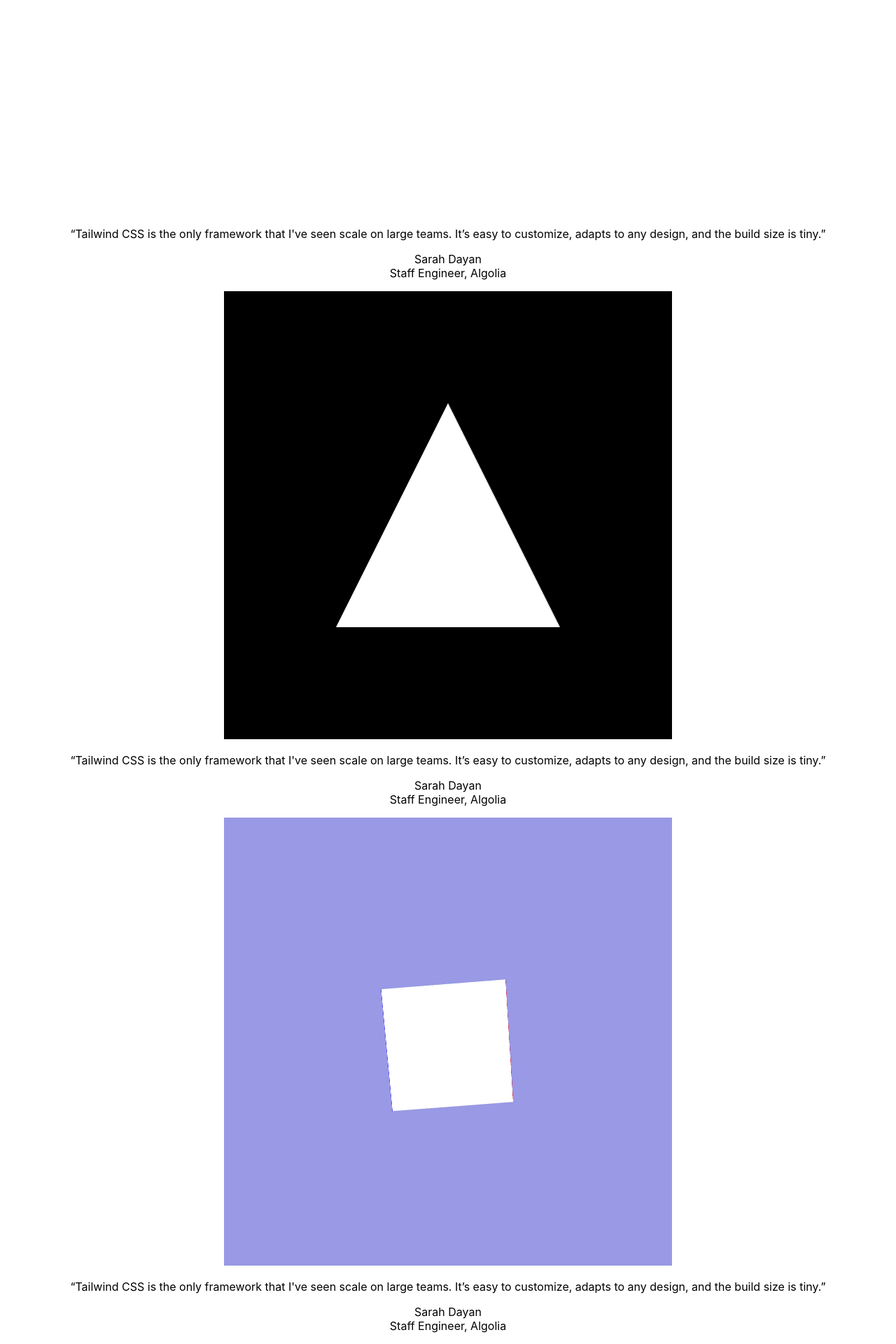
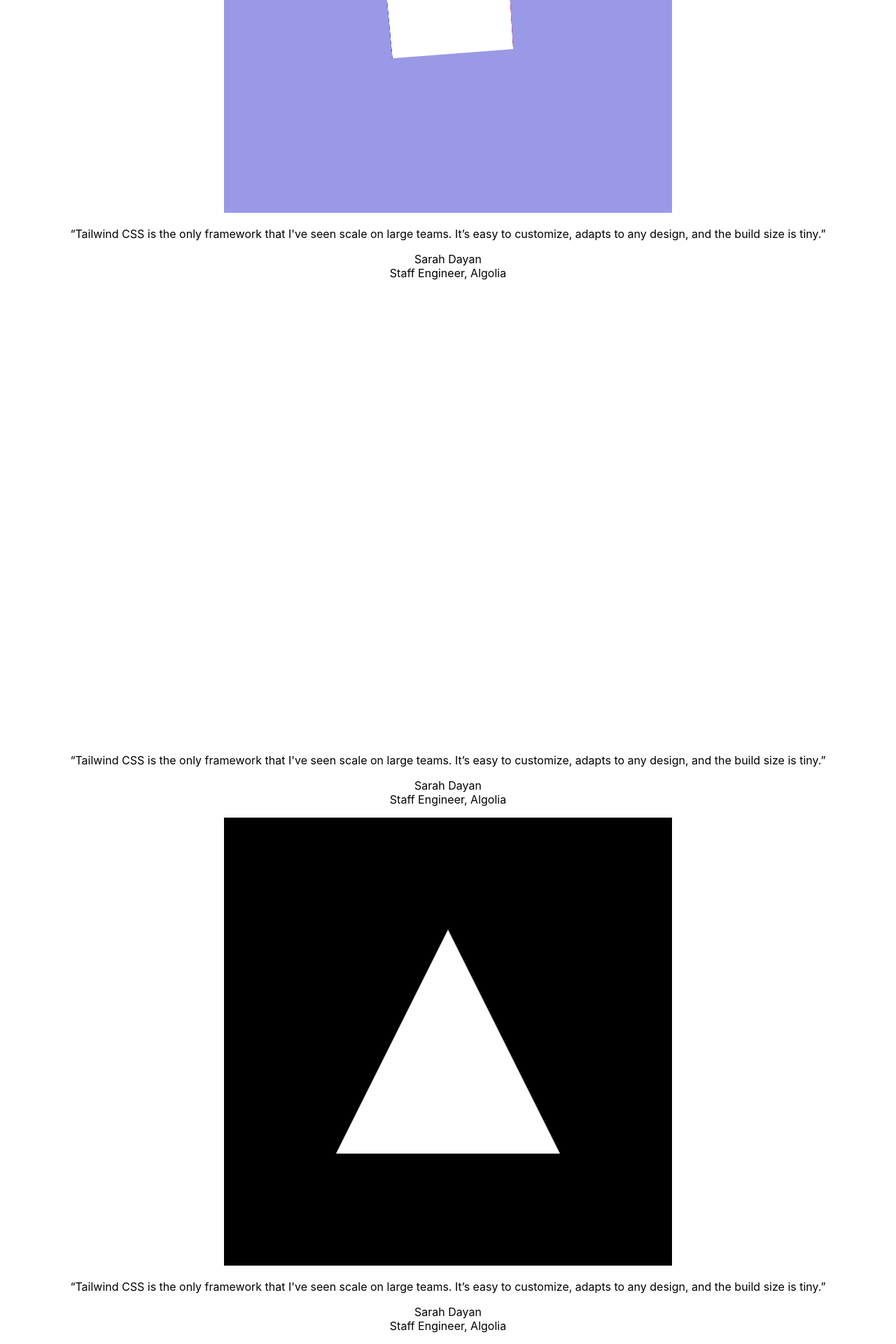
Before and after one commit to m1911star/graphics, a React (Vite) app in the folder packages/renderer/: page / in a window 1280 px wide. Shown: the part 352-2272 px from the top of the page at 70% size. Built offline with nearby package versions, Linux system fonts and the light colour scheme.

Commit message:
implement wrapper component

```diff
--- a/packages/renderer/src/App.tsx
+++ b/packages/renderer/src/App.tsx
@@ -3,13 +3,20 @@ import 'tailwindcss/tailwind.css';
 import { default as GPUTriangle } from '@/samples/webgpu/triangle';
 import { default as GLTriangle } from '@/samples/webgl/triangle';
 import { default as GLCube } from '@/samples/webgl/cube';
+import Wrapper from '@/wrapper';
 
 const App = () => {
   return (
     <div className={styles.app}>
-      <GPUTriangle />
-      <GLTriangle />
-      <GLCube />
+      <Wrapper>
+        <GLCube />
+      </Wrapper>
+      <Wrapper>
+        <GPUTriangle />
+      </Wrapper>
+      <Wrapper>
+        <GLTriangle />
+      </Wrapper>
     </div>
   );
 };
--- a/packages/renderer/src/samples/webgl/cube/index.tsx
+++ b/packages/renderer/src/samples/webgl/cube/index.tsx
@@ -101,28 +101,11 @@ export default () => {
   React.useEffect(init, []);
 
   return (
-    <figure className="md:flex bg-slate-100 rounded-xl p-8 md:p-0 dark:bg-slate-800">
     <canvas
       className="w-24 h-24 md:w-48 md:h-auto md:rounded-none rounded-full mx-auto"
       width={640}
       height={640}
       id="webgl-cube"
     />
-      <div className="pt-6 md:p-8 text-center md:text-left space-y-4">
-        <blockquote>
-          <p className="text-lg font-medium">
-            “Tailwind CSS is the only framework that I've seen scale on large
-            teams. It’s easy to customize, adapts to any design, and the build
-            size is tiny.”
-          </p>
-        </blockquote>
-        <figcaption className="font-medium">
-          <div className="text-sky-500 dark:text-sky-400">Sarah Dayan</div>
-          <div className="text-slate-700 dark:text-slate-500">
-            Staff Engineer, Algolia
-          </div>
-        </figcaption>
-      </div>
-    </figure>
   );
 };
--- a/packages/renderer/src/samples/webgl/triangle/index.tsx
+++ b/packages/renderer/src/samples/webgl/triangle/index.tsx
@@ -79,28 +79,11 @@ export default () => {
     init();
   }, [init]);
   return (
-    <figure className="md:flex bg-slate-100 rounded-xl p-8 md:p-0 dark:bg-slate-800">
     <canvas
       className="w-24 h-24 md:w-48 md:h-auto md:rounded-none rounded-full mx-auto"
       width={640}
       height={640}
       id="webgl-triangle"
     />
-      <div className="pt-6 md:p-8 text-center md:text-left space-y-4">
-        <blockquote>
-          <p className="text-lg font-medium">
-            “Tailwind CSS is the only framework that I've seen scale on large
-            teams. It’s easy to customize, adapts to any design, and the build
-            size is tiny.”
-          </p>
-        </blockquote>
-        <figcaption className="font-medium">
-          <div className="text-sky-500 dark:text-sky-400">Sarah Dayan</div>
-          <div className="text-slate-700 dark:text-slate-500">
-            Staff Engineer, Algolia
-          </div>
-        </figcaption>
-      </div>
-    </figure>
   );
 };
--- a/packages/renderer/src/samples/webgpu/triangle/index.tsx
+++ b/packages/renderer/src/samples/webgpu/triangle/index.tsx
@@ -10,28 +10,11 @@ export default () => {
     renderer.start().then(() => {});
   }, []);
   return (
-    <figure className="md:flex bg-slate-100 rounded-xl p-8 md:p-0 dark:bg-slate-800">
     <canvas
       className="w-24 h-24 md:w-48 md:h-auto md:rounded-none rounded-full mx-auto"
       width={640}
       height={640}
       id="webgpu-triangle"
     />
-      <div className="pt-6 md:p-8 text-center md:text-left space-y-4">
-        <blockquote>
-          <p className="text-lg font-medium">
-            “Tailwind CSS is the only framework that I've seen scale on large
-            teams. It’s easy to customize, adapts to any design, and the build
-            size is tiny.”
-          </p>
-        </blockquote>
-        <figcaption className="font-medium">
-          <div className="text-sky-500 dark:text-sky-400">Sarah Dayan</div>
-          <div className="text-slate-700 dark:text-slate-500">
-            Staff Engineer, Algolia
-          </div>
-        </figcaption>
-      </div>
-    </figure>
   );
 };
--- /dev/null
+++ b/packages/renderer/src/wrapper.tsx
@@ -0,0 +1,24 @@
+import React, { ReactElement } from 'react';
+
+export default (props: { children: ReactElement }) => {
+  return (
+    <figure className="md:flex bg-slate-100 rounded-xl p-8 md:p-0 dark:bg-slate-800">
+      {props.children}
+      <div className="pt-6 md:p-8 text-center md:text-left space-y-4">
+        <blockquote>
+          <p className="text-lg font-medium">
+            “Tailwind CSS is the only framework that I've seen scale on large
+            teams. It’s easy to customize, adapts to any design, and the build
+            size is tiny.”
+          </p>
+        </blockquote>
+        <figcaption className="font-medium">
+          <div className="text-sky-500 dark:text-sky-400">Sarah Dayan</div>
+          <div className="text-slate-700 dark:text-slate-500">
+            Staff Engineer, Algolia
+          </div>
+        </figcaption>
+      </div>
+    </figure>
+  );
+};
```
Lines whose indentation alone changed are shown as unchanged.
